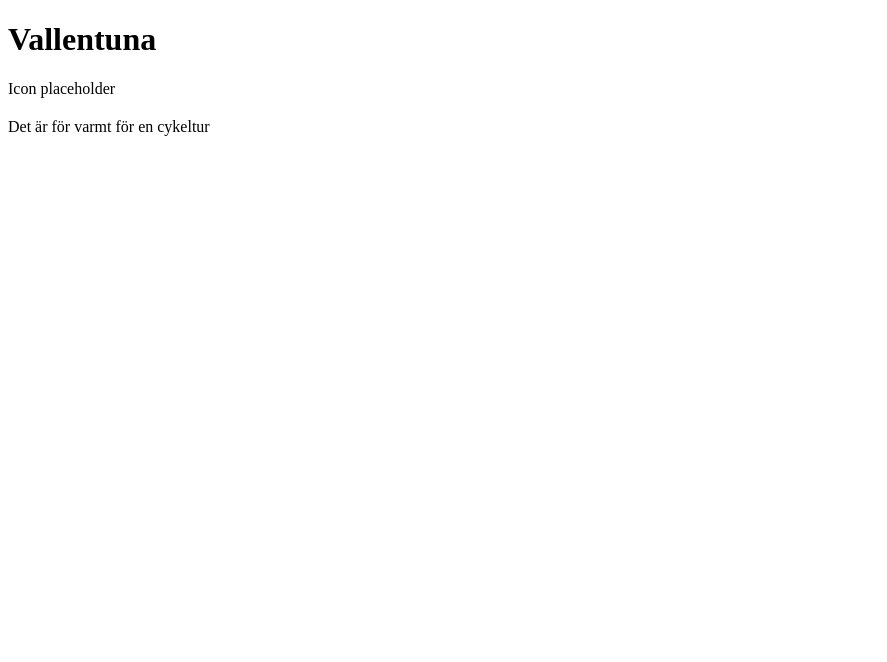
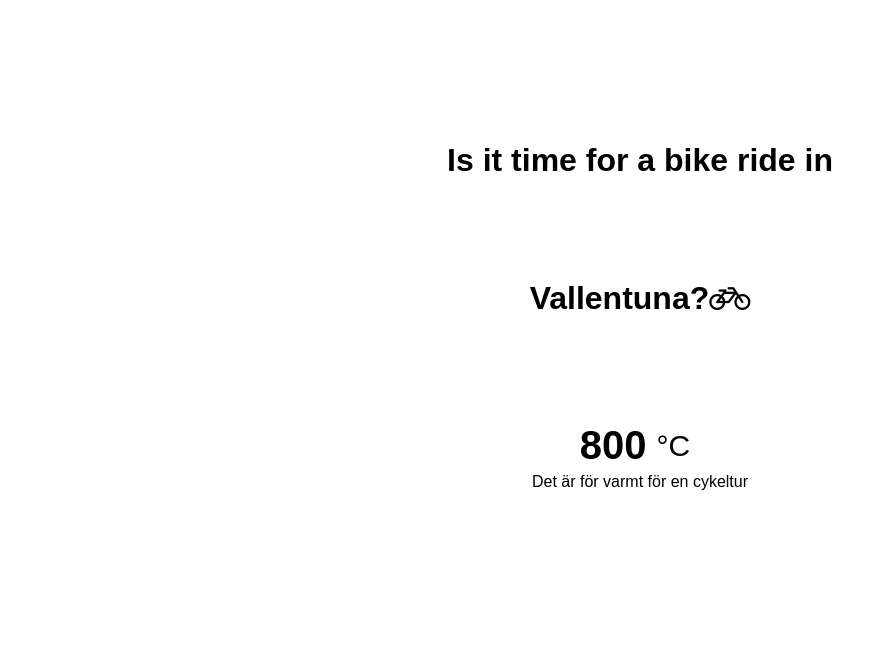
Before and after one commit to lingi524/weatherApp, a plain HTML site: page index.html in a window 1280 px wide. Shown: the whole page, without its empty margins (0-887 px from the left). Drawn offline with Linux system fonts and the light colour scheme.

Commit message:
Started JS. Added eventlistner for page loading. Trying to get the navigator.geolocation to run on http liveserver.

```diff
--- a/index.html
+++ b/index.html
@@ -5,18 +5,21 @@
     <meta http-equiv="X-UA-Compatible" content="IE=edge">
     <meta name="viewport" content="width=device-width, initial-scale=1.0">
     <title>Time for a bike ride?</title>
-    <link rel="stylesheet" href="styles.css">
-
-</head>
+    <link rel="stylesheet" href="style.css">
+    <link rel="stylesheet" href="https://cdnjs.cloudflare.com/ajax/libs/font-awesome/4.7.0/css/font-awesome.min.css"></head>
 <body>
-
+    <div class="intro">
+        <h1>Is it time for a bike ride in</h1>
+    </div>
     <div class="location">
-        <h1 class="location-timezone">Vallentuna</h1>
-        <p>Icon placeholder</p>
+        <h1 class="location-timezone">Vallentuna?</h1>
+        <i class="fa fa-bicycle" style="font-size:2em; text-align: center;"></i>
     </div>
 
     <div class="temperature">
-        <h2 class="temperature-degree"800 grader></h2>
+        <div class="degree-section">
+            <h2 class="temperature-degree">800</h2><span>°C</span>
+        </div>
         <div class="temperature-description">Det är för varmt för en cykeltur</div>
     </div>
 
--- a/script.js
+++ b/script.js
@@ -0,0 +1,19 @@
+//Get longitude and lattitude
+window.addEventListener("load", ()=> {
+    let long;
+    let lat;
+    console.log("hallåejkfn ");
+
+
+    if(navigator.geolocation) {
+        navigator.geolocation.getCurrentPosition(position => {
+          console.log(position)
+          long = position.coords.longitude;
+          lat = position.coords.latitude;
+        });
+        console.log(lat);
+
+    }
+});
+
+console.log("hallå");
--- a/style.css
+++ b/style.css
@@ -11,4 +11,30 @@ body {
   justify-content: center;
   align-items: center;
   flex-direction: column;
+  font-family: sans-serif;
 }
+
+.location,
+.temperature {
+  height: 30vh;
+  display: flex;
+  align-items: center;
+}
+
+.temperature {
+  flex-direction: column;
+}
+
+.degree-section {
+  display: flex;
+  align-items: center;
+}
+
+.degree-section span {
+  margin: 10px;
+  font-size: 30px;
+}
+
+.degree-section h2 {
+  font-size: 40px;
+}
```
